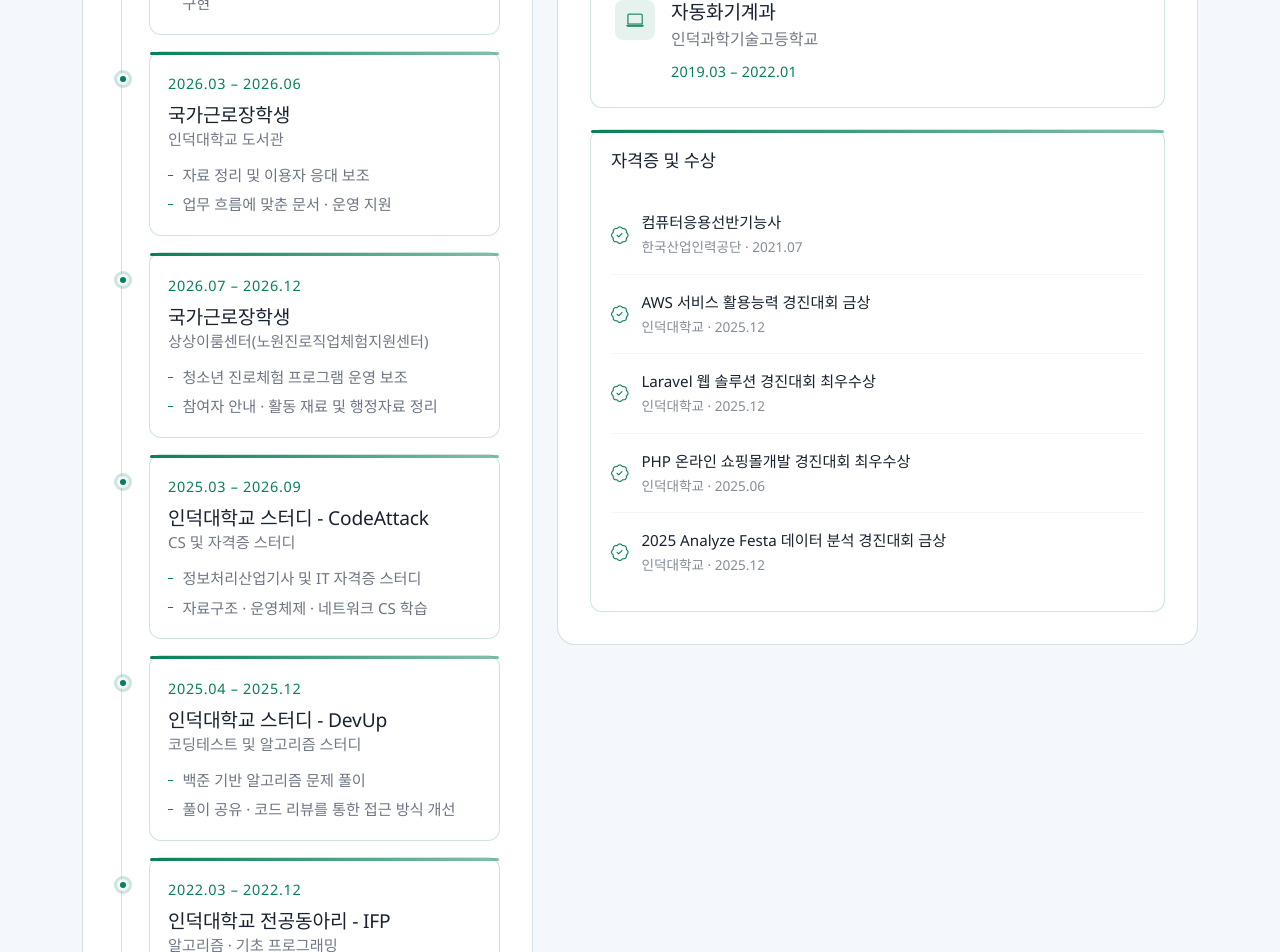
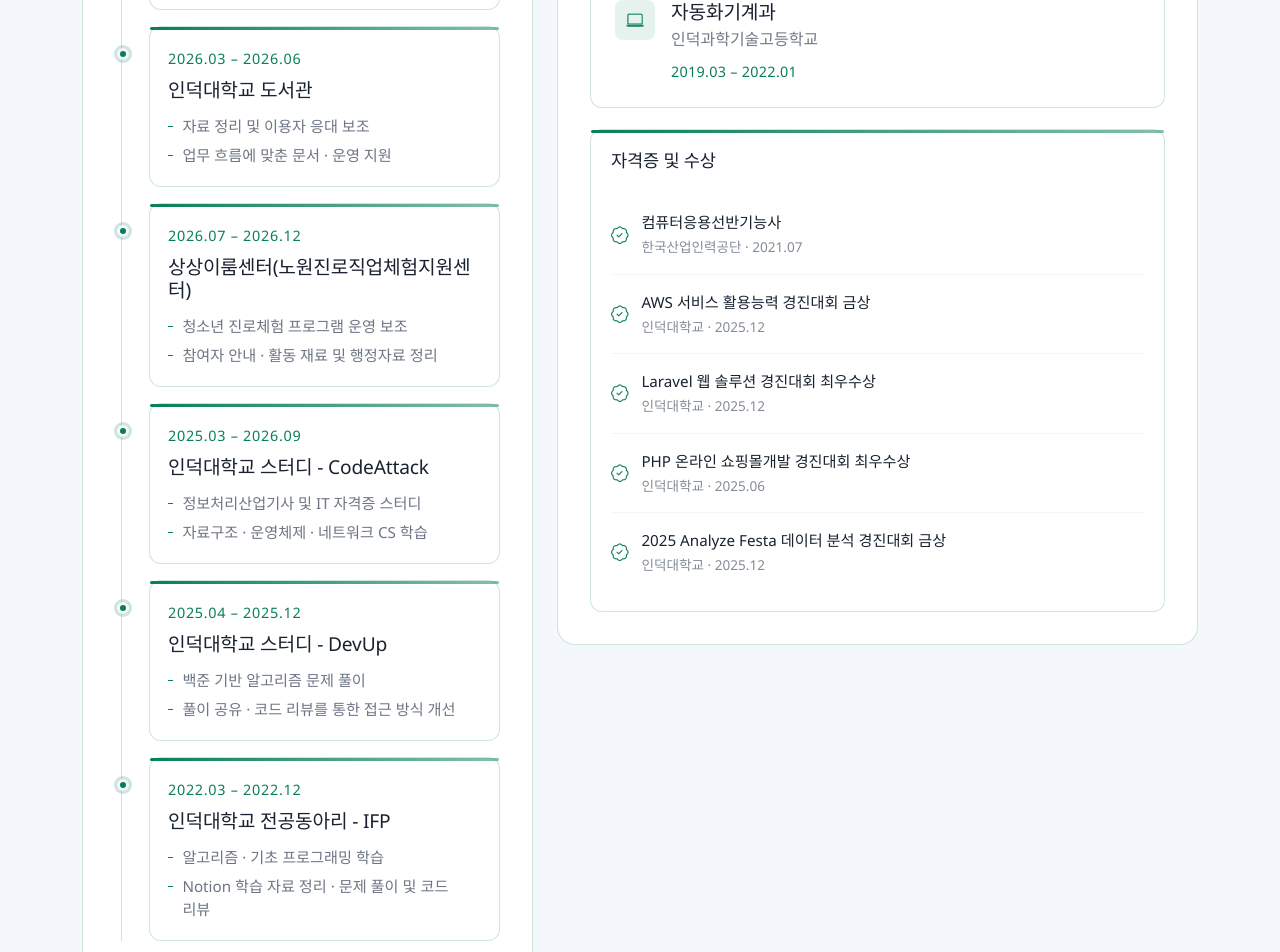
Before and after one commit to allen8524/allen8524.github.io, a React (Vite) app: page /#/ in a window 1280 px wide. Shown: the part 3160-4112 px from the top of the page. Built offline with nearby package versions, Linux system fonts and the light colour scheme.

Commit message:
Use workplace titles and remove activity subtitles

```diff
--- a/src/components/sections/Resume.tsx
+++ b/src/components/sections/Resume.tsx
@@ -29,7 +29,6 @@ function Resume() {
                           <span className="timeline-year">{formatMiddleDotSpacing(activity.year)}</span>
                         </div>
                         <h3>{formatMiddleDotSpacing(activity.title)}</h3>
-                        <h4>{formatMiddleDotSpacing(activity.organization)}</h4>
                         <ul className="timeline-summary-list">
                           {activity.summaries.map((summary) => (
                             <li key={summary}>{formatMiddleDotSpacing(summary)}</li>
--- a/src/data/resume.ts
+++ b/src/data/resume.ts
@@ -12,7 +12,6 @@ export const resumeActivities = [
     id: "indev",
     year: "2026.05 – 2026.12",
     title: "인덕대학교 전공동아리 - INDEV",
-    organization: "팀 프로젝트 및 CS",
     summaries: [
       "AI 기반 소상공인 직원 · 스케줄 관리 플랫폼",
       "스케줄 자동 생성 · 인건비 시뮬레이션 기획 및 구현",
@@ -21,8 +20,7 @@ export const resumeActivities = [
   {
     id: "library-work",
     year: "2026.03 – 2026.06",
-    title: "국가근로장학생",
-    organization: "인덕대학교 도서관",
+    title: "인덕대학교 도서관",
     summaries: [
       "자료 정리 및 이용자 응대 보조",
       "업무 흐름에 맞춘 문서 · 운영 지원",
@@ -31,8 +29,7 @@ export const resumeActivities = [
   {
     id: "sangsangirum-work",
     year: "2026.07 – 2026.12",
-    title: "국가근로장학생",
-    organization: "상상이룸센터(노원진로직업체험지원센터)",
+    title: "상상이룸센터(노원진로직업체험지원센터)",
     summaries: [
       "청소년 진로체험 프로그램 운영 보조",
       "참여자 안내 · 활동 재료 및 행정자료 정리",
@@ -42,7 +39,6 @@ export const resumeActivities = [
     id: "codeattack",
     year: "2025.03 – 2026.09",
     title: "인덕대학교 스터디 - CodeAttack",
-    organization: "CS 및 자격증 스터디",
     summaries: [
       "정보처리산업기사 및 IT 자격증 스터디",
       "자료구조 · 운영체제 · 네트워크 CS 학습",
@@ -52,7 +48,6 @@ export const resumeActivities = [
     id: "devup",
     year: "2025.04 – 2025.12",
     title: "인덕대학교 스터디 - DevUp",
-    organization: "코딩테스트 및 알고리즘 스터디",
     summaries: [
       "백준 기반 알고리즘 문제 풀이",
       "풀이 공유 · 코드 리뷰를 통한 접근 방식 개선",
@@ -62,7 +57,6 @@ export const resumeActivities = [
     id: "ifp",
     year: "2022.03 – 2022.12",
     title: "인덕대학교 전공동아리 - IFP",
-    organization: "알고리즘 · 기초 프로그래밍",
     summaries: [
       "알고리즘 · 기초 프로그래밍 학습",
       "Notion 학습 자료 정리 · 문제 풀이 및 코드 리뷰",
```
